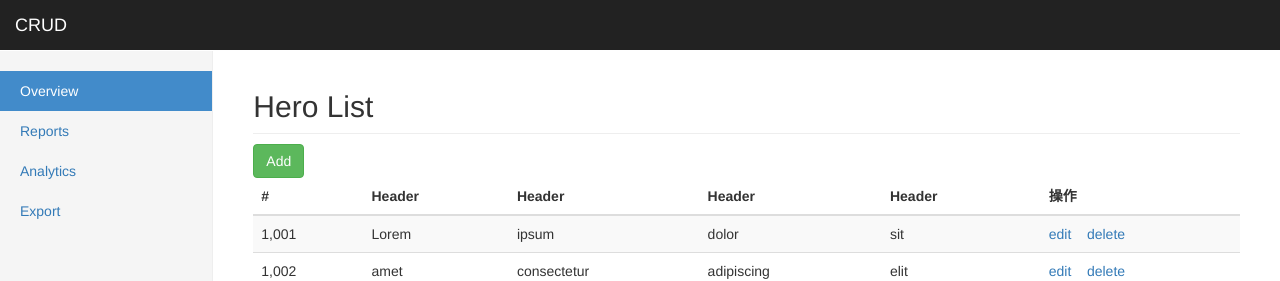
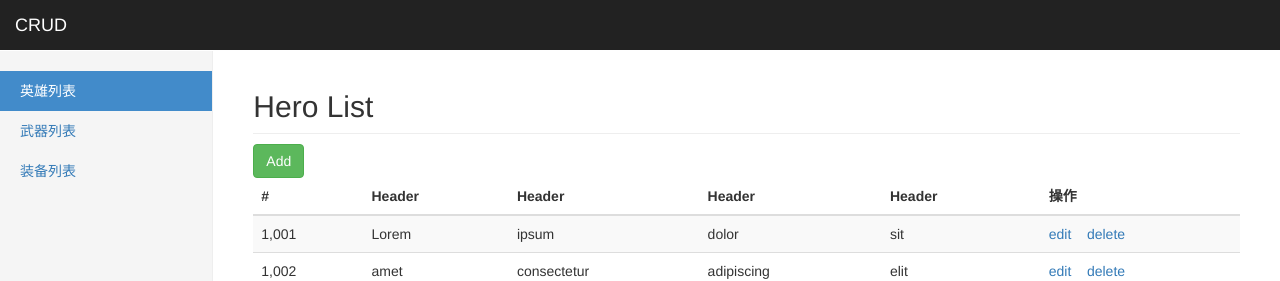
Before and after one commit to lin-rm/herolist, a Vue app: page / in a window 1280 px wide. Shown: the top 281 px of the page. Built offline with nearby package versions, Linux system fonts and the light colour scheme.

Commit message:
实现AppSidebar

```diff
--- a/src/App.vue
+++ b/src/App.vue
@@ -4,25 +4,8 @@
     <app-header></app-header>
     <div class="container-fluid">
       <div class="row">
-        <div class="col-sm-3 col-md-2 sidebar">
-          <ul class="nav nav-sidebar">
-            <li class="active">
-              <a href="#">
-                Overview
-                <span class="sr-only">(current)</span>
-              </a>
-            </li>
-            <li>
-              <a href="#">Reports</a>
-            </li>
-            <li>
-              <a href="#">Analytics</a>
-            </li>
-            <li>
-              <a href="#">Export</a>
-            </li>
-          </ul>
-        </div>
+        <!-- AppSidebar -->
+        <app-sidebar></app-sidebar>
         <div class="col-sm-9 col-sm-offset-3 col-md-10 col-md-offset-2 main">
           <h2 class="sub-header">Hero List</h2>
           <a class="btn btn-success" href="add.html">Add</a>
@@ -274,11 +257,13 @@
 
 <script>
 import AppHeader from './components/AppHeader.vue'
+import AppSidebar from './components/AppSidebar.vue'
 
 export default {
   name: "app",
   components: {
-    AppHeader
+    AppHeader,
+    AppSidebar
   }
 };
 </script>
--- /dev/null
+++ b/src/components/AppSidebar.vue
@@ -0,0 +1,24 @@
+<template>
+  <div class="col-sm-3 col-md-2 sidebar">
+    <ul class="nav nav-sidebar">
+      <li class="active">
+        <a href="#">
+          英雄列表
+        </a>
+      </li>
+      <li>
+        <a href="#">武器列表</a>
+      </li>
+      <li>
+        <a href="#">装备列表</a>
+      </li>
+    </ul>
+  </div>
+</template>
+
+<script>
+export default {};
+</script>
+
+<style>
+</style>
```
